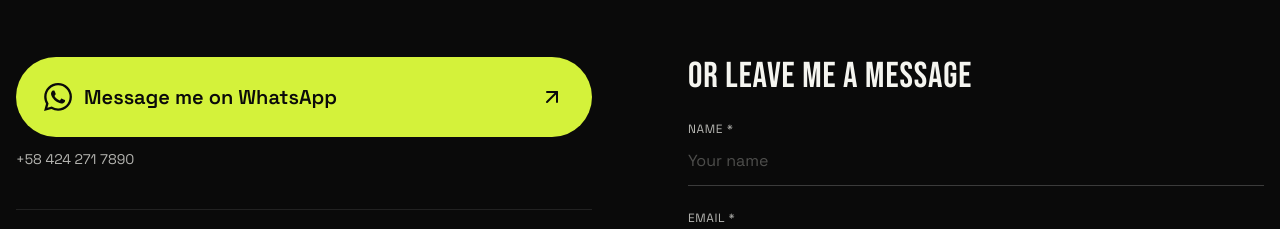
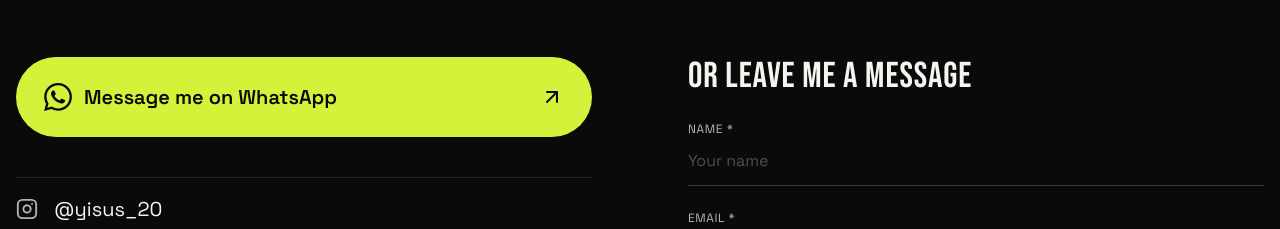
Before and after one commit to Lujdev/mediakit-yisus, a Next.js app: page / in a window 1280 px wide. Shown: the part 8413-8642 px from the top of the page. Built offline with nearby package versions, Linux system fonts and the light colour scheme; no server answers; the database is empty.

Commit message:
fix(contact): remove the phone number under the WhatsApp button

```diff
--- a/app/sections/Contact.tsx
+++ b/app/sections/Contact.tsx
@@ -78,7 +78,6 @@ export default function Contact() {
                 className="transition-transform duration-300 group-hover:translate-x-1 group-hover:-translate-y-1"
               />
             </a>
-            <p className="mt-3 text-sm text-text-secondary">{settings.whatsapp_label}</p>
 
             <ul className="mt-10 border-b border-white/10">
               {channels.map(({ name, label: text, href, Icon }) => (
```
